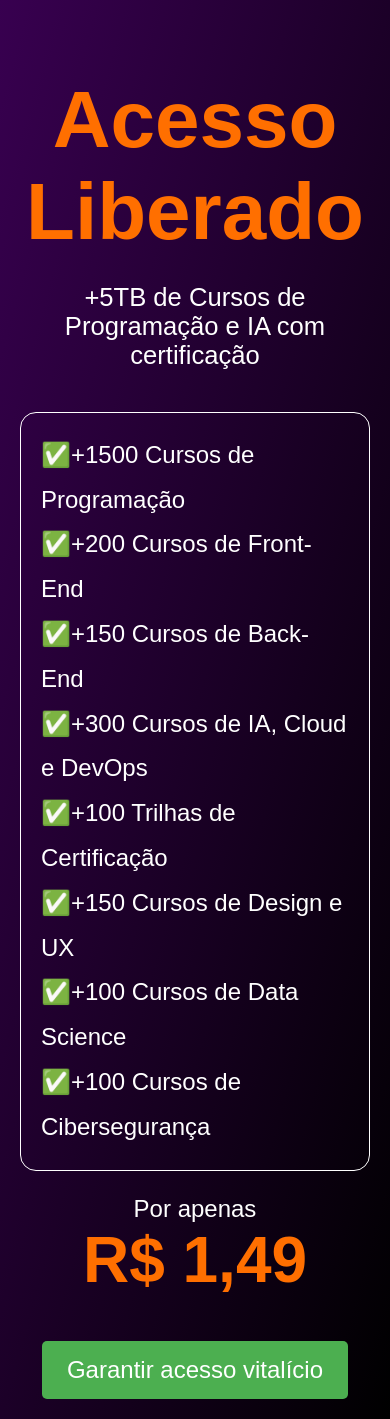
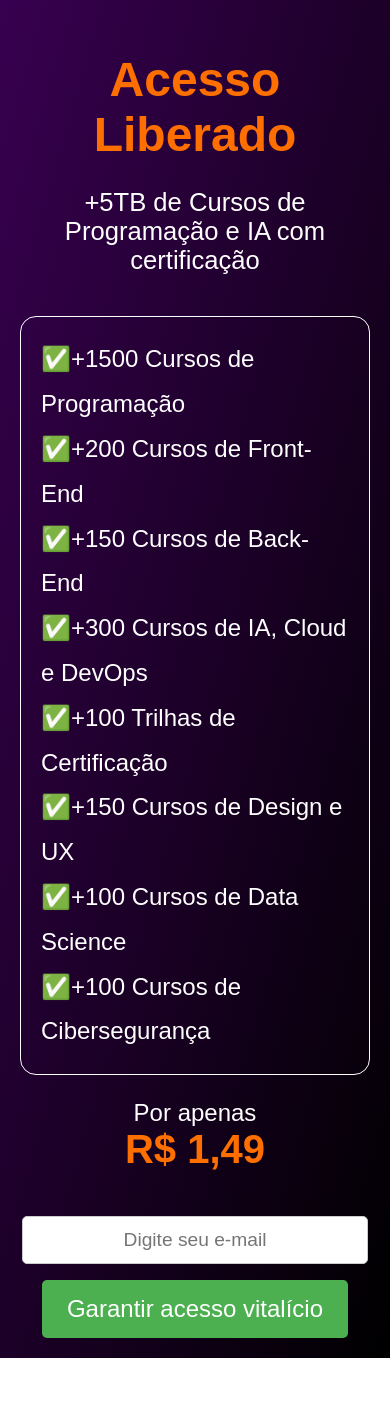
Before and after one commit to DemetriodosAnjos/Developer-5TB, a Next.js app: page / in a window 390 px wide. After the commit the page ends 1358 px from the top, so only its background shows below. Built offline with nearby package versions, Linux system fonts and the light colour scheme.

Commit message:
Ajusta index.js para capturar e-mail do usuário e corrige CSS

```diff
--- a/pages/index.js
+++ b/pages/index.js
@@ -3,14 +3,20 @@ import styles from "../styles/Home.module.css"; // importa o CSS Module
 
 export default function Home() {
   const [loading, setLoading] = useState(false);
+  const [email, setEmail] = useState("");
 
   const handleCheckout = async () => {
+    if (!email || email.trim() === "") {
+      alert("Por favor, digite seu e‑mail antes de continuar.");
+      return;
+    }
+
     setLoading(true);
     try {
       const res = await fetch("/api/checkoutBack", {
         method: "POST",
         headers: { "Content-Type": "application/json" },
-        body: JSON.stringify({ email: "usuario@teste.com" }), // ou capturar do input
+        body: JSON.stringify({ email }), // ✅ agora envia o e‑mail digitado
       });
       const data = await res.json();
       if (res.ok && data.url) {
@@ -51,6 +57,15 @@ export default function Home() {
         <p className={styles.priceText}>R$ 1,49</p>
       </div>
 
+      {/* ✅ Campo para o usuário digitar o e‑mail */}
+      <input
+        type="email"
+        placeholder="Digite seu e‑mail"
+        value={email}
+        onChange={(e) => setEmail(e.target.value)}
+        className={styles.input}
+      />
+
       <button
         className={styles.button}
         onClick={handleCheckout}
--- a/styles/Home.module.css
+++ b/styles/Home.module.css
@@ -2,7 +2,7 @@ body {
   margin: 0;
   padding: 0;
   background: linear-gradient(to bottom right, #380050, #000000);
-  color: #ffff;
+  color: #fff;
 }
 .container {
   font-family: Arial, sans-serif;
@@ -19,6 +19,23 @@ body {
   margin-bottom: 0;
 }
 
+.input {
+  padding: 12px;
+  font-size: 1.2rem;
+  border: 1px solid #ccc;
+  border-radius: 5px;
+  margin-bottom: 1rem;
+  width: 100%;
+  max-width: 320px;
+  text-align: center;
+}
+
+.input:focus {
+  outline: none;
+  border-color: #4caf50;
+  box-shadow: 0 0 5px rgba(76, 175, 80, 0.5);
+}
+
 .subtitle {
   display: flex;
   align-items: center;
@@ -28,9 +45,8 @@ body {
 }
 
 .subtitleText {
-  max-width: 320px;
+  max-width: 480px;
   font-size: 1.6rem;
-  max-width: 480px;
 }
 
 .list {
@@ -85,3 +101,12 @@ body {
 .button:hover {
   background-color: #45a049;
 }
+
+@media (max-width: 600px) {
+  .title {
+    font-size: 3rem;
+  }
+  .priceText {
+    font-size: 2.5rem;
+  }
+}
```
Also changed, not shown: pages/api/payment-webhook.js (+15 -16 lines).
